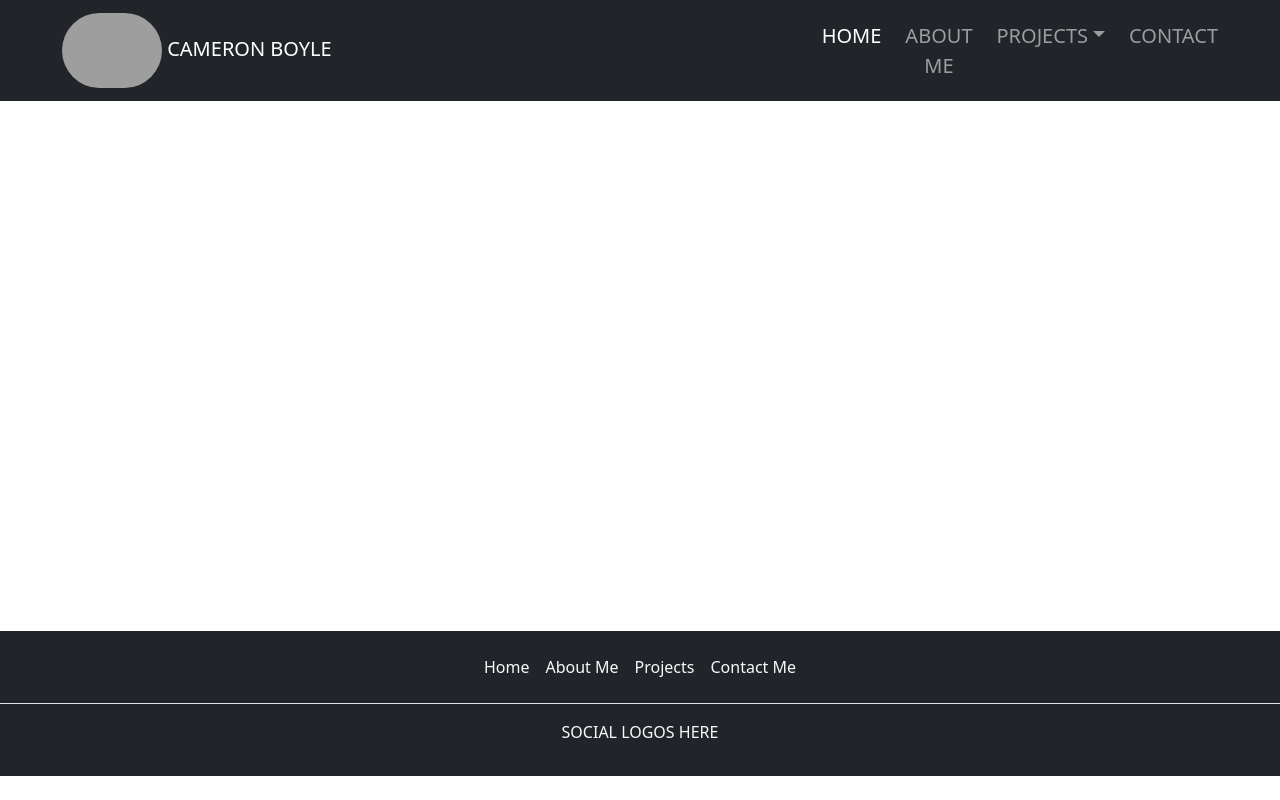
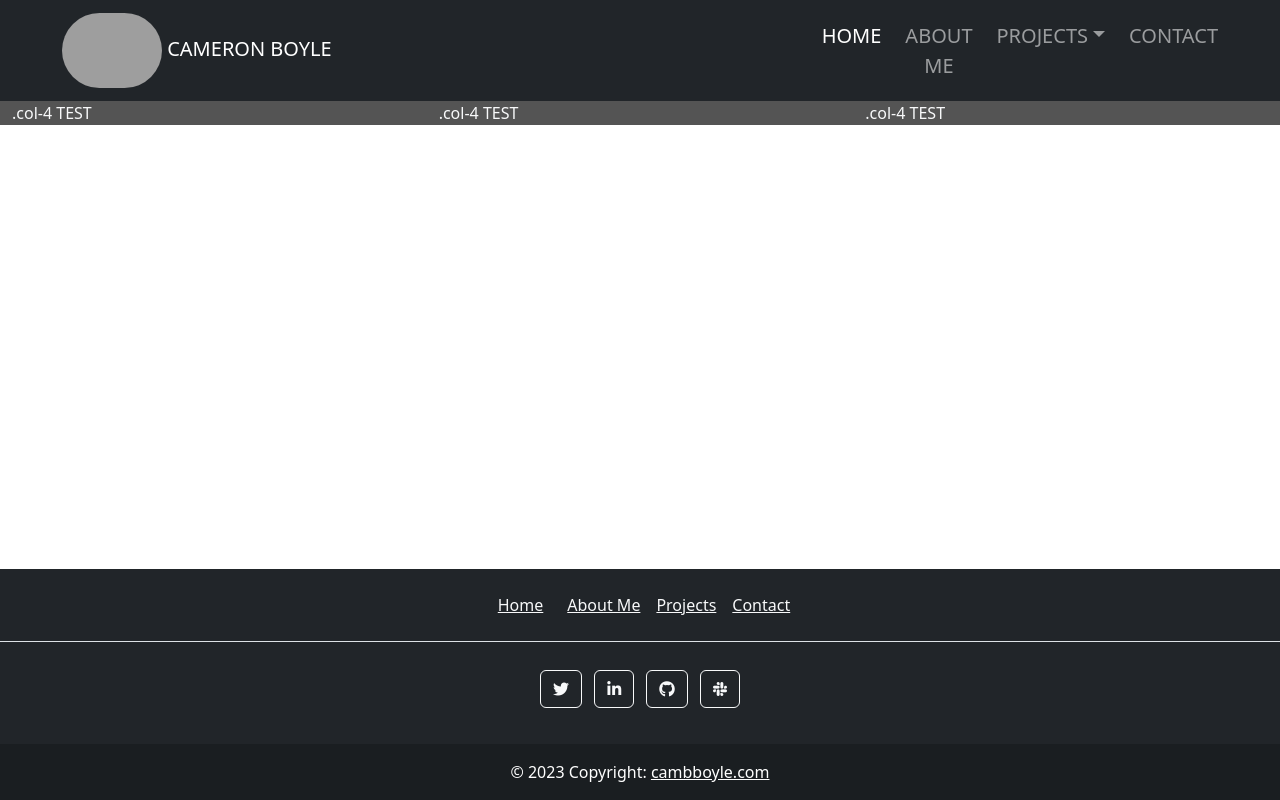
Before and after one commit to cambboyle/PortfolioProject-1, a plain HTML site: page index.html in a window 1280 px wide. Drawn offline with nearby package versions, Linux system fonts and the light colour scheme; grey boxes are pictures that could not be loaded.

Commit message:
finished footer & added main block

```diff
--- a/assets/css/style.css
+++ b/assets/css/style.css
@@ -1,8 +1,15 @@
 body {
     font-family: "Lato";
     font-weight: 700;
+    padding-top: 70px;
+}
+.row {
+    position: fixed;
 }
 
-#FooterNav {
-    color: #f5f5f5f5;
+.scroll {
+    overflow: auto;
+    height: 100%;
+    padding: 0;
+    margin-left: 37px;
 }
--- a/index.html
+++ b/index.html
@@ -4,16 +4,28 @@
     <meta charset="utf-8" />
     <meta name="viewport" content="width=device-width, initial-scale=1" />
     <title>Cameron Boyle</title>
+    <!-- Bootstrap 5 -->
     <link
       href="https://cdn.jsdelivr.net/npm/bootstrap@5.3.2/dist/css/bootstrap.min.css"
       rel="stylesheet"
       integrity="sha384-T3c6CoIi6uLrA9TneNEoa7RxnatzjcDSCmG1MXxSR1GAsXEV/Dwwykc2MPK8M2HN"
       crossorigin="anonymous"
     />
+    <!-- Google Fonts -->
+    <link
+      href="https://fonts.googleapis.com/css?family=Roboto:300,400,500,700&display=swap"
+      rel="stylesheet"
+    />
+    <script
+      src="https://kit.fontawesome.com/8e3dab1261.js"
+      crossorigin="anonymous"
+    ></script>
   </head>
 
+  <!-- BODY -->
   <body>
-    <nav class="navbar fixed-top navbar-expand-sm bg-dark navbar-dark">
+    <!-- NAVBAR -->
+    <nav class="navbar navbar-fixed-top navbar-expand-sm bg-dark navbar-dark">
       <div class="container-fluid">
         <a class="navbar-brand" href="#" style="padding-left: 50px">
           <img
@@ -61,9 +73,20 @@
         </ul>
       </div>
     </nav>
-    <main></main>
+
+    <!-- MAIN -->
+
+    <main class="container-fluid text-light" style="background-color: #545454">
+      <div class="row">
+        <div class="col-4">.col-4 TEST</div>
+        <div class="col-4">.col-4 TEST</div>
+        <div class="col-4">.col-4 TEST</div>
+      </div>
+    </main>
+
+    <!--FOOTER-->
     <footer
-      class="bg-dark py-3 my-4"
+      class="bg-dark text-center text-white"
       style="
         position: fixed;
         left: 0;
@@ -74,22 +97,55 @@
         text-align: center;
       "
     >
-      <ul class="nav justify-content-center border-bottom pb-3 mb-3">
+      <!-- NAVBAR -->
+      <ul class="nav justify-content-center border-bottom py-3 mb-3">
         <li class="nav-item">
-          <a href="#" class="nav-link px-2 text-light">Home</a>
+          <a href="#" class="nav-link px- text-light"><u>Home</u></a>
         </li>
         <li class="nav-item">
-          <a href="#" class="nav-link px-2 text-light">About Me</a>
+          <a href="#" class="nav-link px-2 text-light"><u>About Me</u></a>
         </li>
         <li class="nav-item">
-          <a href="#" class="nav-link px-2 text-light">Projects</a>
+          <a href="#" class="nav-link px-2 text-light"><u>Projects</u></a>
         </li>
         <li class="nav-item">
-          <a href="#" class="nav-link px-2 text-light">Contact Me</a>
+          <a href="#" class="nav-link px-2 text-light"><u>Contact</u></a>
         </li>
       </ul>
-      <div class="container text-light text-center">
-        <p class="display-7 mb-3">SOCIAL LOGOS HERE</p>
+
+      <!-- ICONS -->
+      <div class="container py-2">
+        <section class="mb-4">
+          <a
+            class="btn btn-outline-light btn-floating m-1"
+            href="#!"
+            role="button"
+            ><i class="fab fa-twitter"></i
+          ></a>
+          <a
+            class="btn btn-outline-light btn-floating m-1"
+            href="#!"
+            role="button"
+            ><i class="fab fa-linkedin-in"></i
+          ></a>
+          <a
+            class="btn btn-outline-light btn-floating m-1"
+            href="#!"
+            role="button"
+            ><i class="fab fa-github"></i
+          ></a>
+          <a
+            class="btn btn-outline-light btn-floating m-1"
+            href="#!"
+            role="button"
+            ><i class="fab fa-slack"></i
+          ></a>
+        </section>
+      </div>
+      <!-- COPYRIGHT -->
+      <div class="text-center p-3" style="background-color: rgba(0, 0, 0, 0.2)">
+        © 2023 Copyright:
+        <a class="text-white" href="#">cambboyle.com</a>
       </div>
     </footer>
 
@@ -99,5 +155,10 @@
       integrity="sha384-C6RzsynM9kWDrMNeT87bh95OGNyZPhcTNXj1NW7RuBCsyN/o0jlpcV8Qyq46cDfL"
       crossorigin="anonymous"
     ></script>
+    <!-- JS for MDB -->
+    <script
+      type="text/javascript"
+      src="https://cdnjs.cloudflare.com/ajax/libs/mdb-ui-kit/7.1.0/mdb.umd.min.js"
+    ></script>
   </body>
 </html>
```
